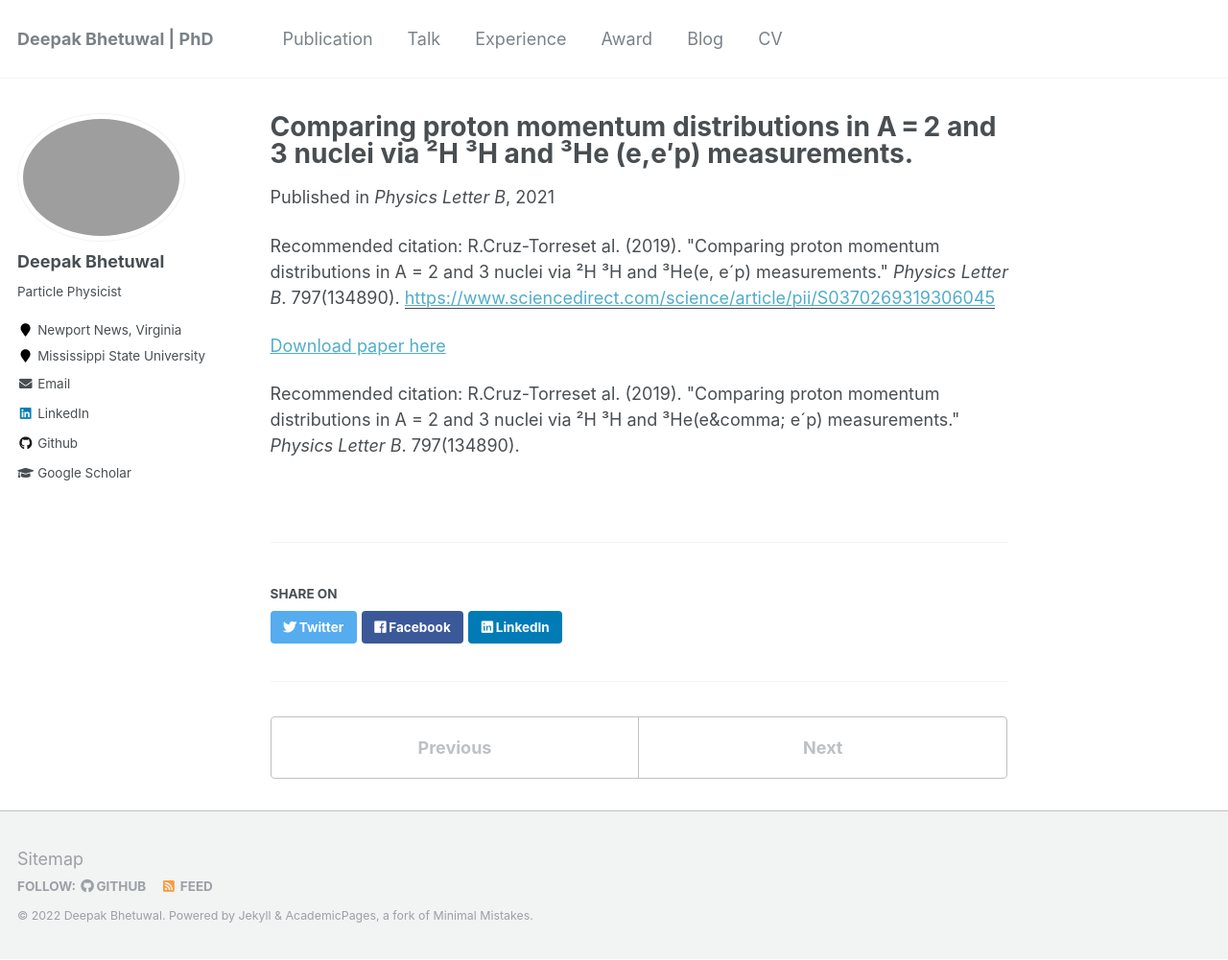
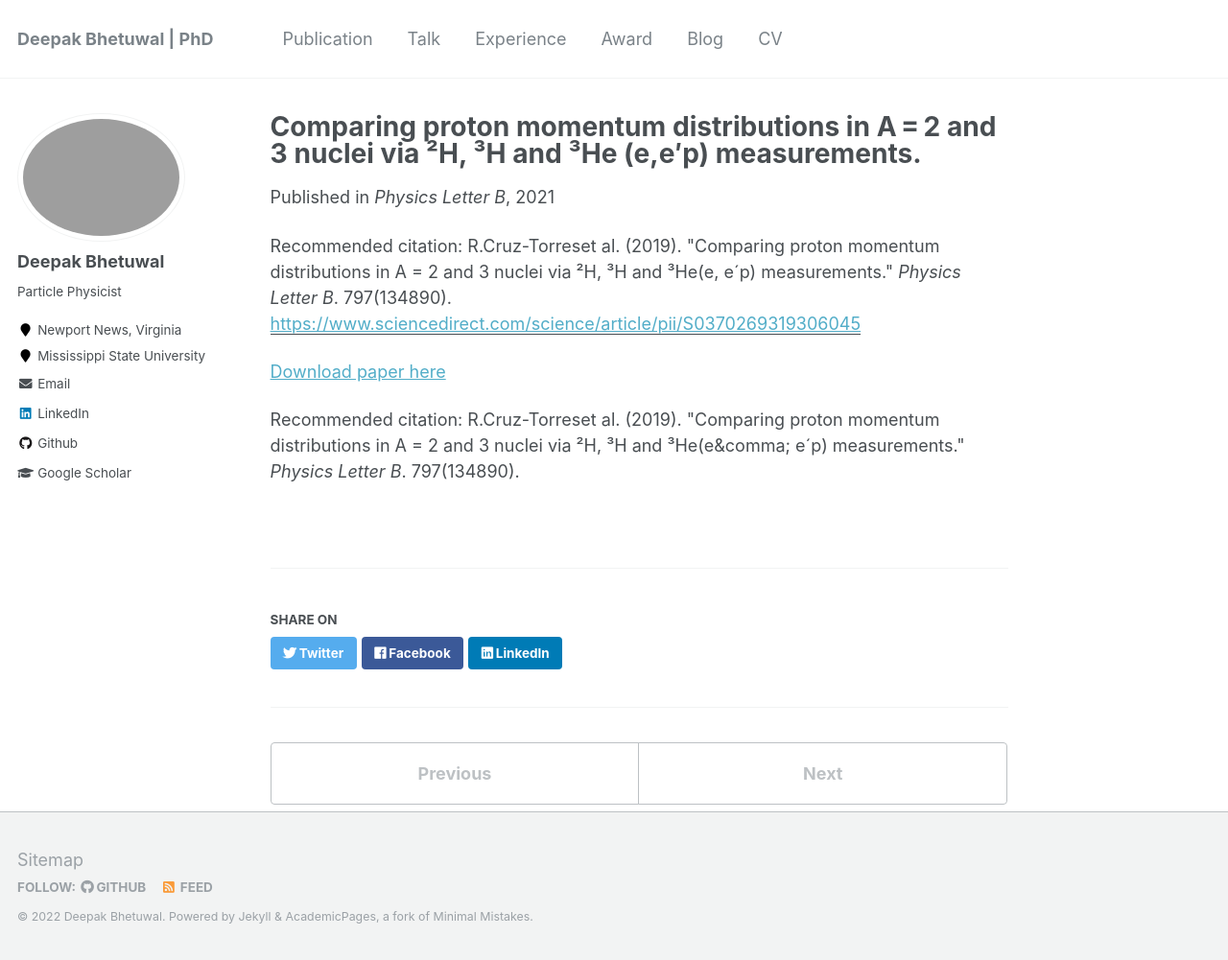
Before and after one commit to dkb208/dkb208.github.io, a Jekyll site: the page built from _publications/2018-10-01-paper-title-number-6.md, in a window 1280 px wide and 1001 px high. Shown: the whole window at 96% size. Built offline with Jekyll 4.4.1, drawn with Linux system fonts in a browser that asks for light colours.

```diff
--- a/_publications/2018-10-01-paper-title-number-6.md
+++ b/_publications/2018-10-01-paper-title-number-6.md
@@ -1,14 +1,14 @@
 ---
-title: "Comparing proton momentum distributions in A = 2 and 3 nuclei via &sup2;H &sup3;H and &sup3;He (e,e′p) measurements."
+title: "Comparing proton momentum distributions in A = 2 and 3 nuclei via &sup2;H, &sup3;H and &sup3;He (e,e′p) measurements."
 collection: publications
 permalink: /publication/2015-10-01-paper-title-number-6
 excerpt: ''
 date: 2021-02-23.
 venue: 'Physics Letter B'
 paperurl: 'https://www.sciencedirect.com/science/article/pii/S0370269319306045'
-citation: 'R.Cruz-Torreset al. (2019). &quot;Comparing proton momentum distributions in A = 2 and 3 nuclei via &sup2;H &sup3;H and &sup3;He(e&comma; e&acute;p) measurements.&quot;  <i>Physics Letter B</i>. 797(134890).'
+citation: 'R.Cruz-Torreset al. (2019). &quot;Comparing proton momentum distributions in A = 2 and 3 nuclei via &sup2;H, &sup3;H and &sup3;He(e&comma; e&acute;p) measurements.&quot;  <i>Physics Letter B</i>. 797(134890).'
 ---
 
 [Download paper here](https://www.sciencedirect.com/science/article/pii/S0370269319306045)
 
-Recommended citation: R.Cruz-Torreset al. (2019). &quot;Comparing proton momentum distributions in A = 2 and 3 nuclei via &sup2;H &sup3;H and &sup3;He(e&comma; e&acute;p) measurements.&quot;  <i>Physics Letter B</i>. 797(134890).
+Recommended citation: R.Cruz-Torreset al. (2019). &quot;Comparing proton momentum distributions in A = 2 and 3 nuclei via &sup2;H, &sup3;H and &sup3;He(e&comma; e&acute;p) measurements.&quot;  <i>Physics Letter B</i>. 797(134890).
```
